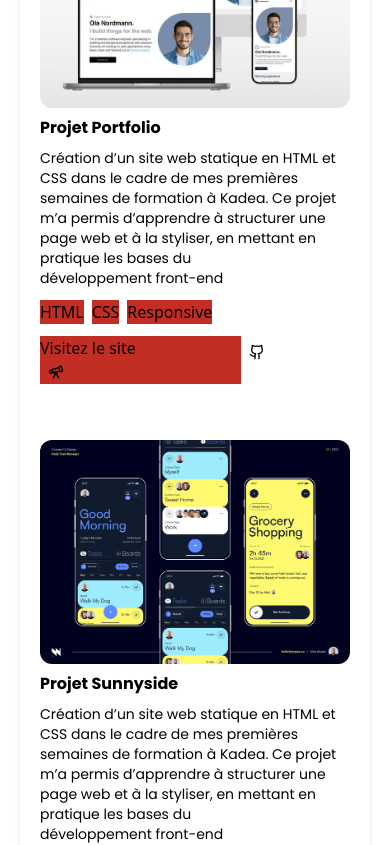
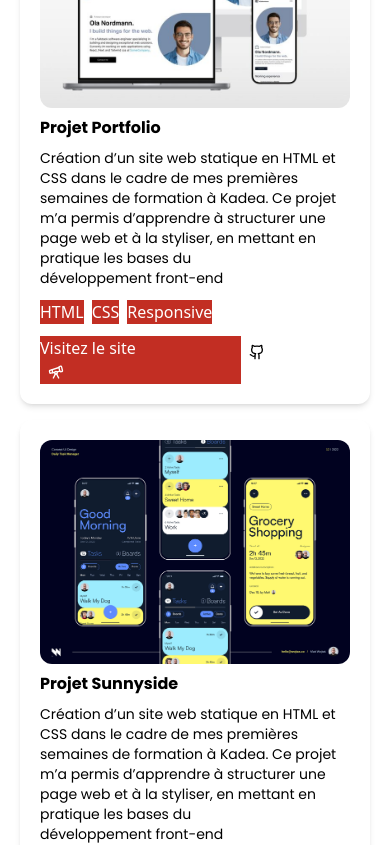
Before and after one commit to IsraelHangy/portfolio-israel, a React (Vite) app: page / in a window 390 px wide. Shown: the part 3459-4304 px from the top of the page. Built offline with nearby package versions, Linux system fonts and the light colour scheme.

Commit message:
docs: change have been made to the color text button into the home section

```diff
--- a/src/components/Contact.tsx
+++ b/src/components/Contact.tsx
@@ -203,7 +203,7 @@ const Contact = () => {
 
           <button
             type="submit"
-            className="w-full bg-[#c22e23] hover:bg-[#79140f]  text-base-content py-3 font-poppins font-semibold md:font-bold"
+            className="w-full bg-[#c22e23] hover:bg-[#79140f]  text-white py-3 font-poppins font-semibold md:font-bold"
           >
             ENVOYEZ VOTRE MESSAGE
           </button>
--- a/src/components/Footer.tsx
+++ b/src/components/Footer.tsx
@@ -90,7 +90,7 @@ const Footer = () => {
       <button
         onClick={scrollToTop}
         aria-label="Remonter en haut"
-        className="absolute right-3 bottom-0 md:right-20 md:bottom-30 flex items-center justify-center w-10 h-10 md:w-12 md:h-12 rounded-full bg-[#c22e23] hover:bg-[#79140f] shadow-lg transition"
+        className="absolute right-3 bottom-0 md:right-20 md:bottom-30 flex items-center  text-white justify-center w-10 h-10 md:w-12 md:h-12 rounded-full bg-[#c22e23] hover:bg-[#79140f] shadow-lg transition"
       >
         <ArrowUp className="w-6 h-6 md:w-7 md:h-7" />
       </button>
--- a/src/components/Home.tsx
+++ b/src/components/Home.tsx
@@ -29,7 +29,7 @@ const Home = () => {
         <div className="flex justify-center md:justify-start space-x-4 md:mt-8 mt-6">
           <a
             href="#Contact"
-            className="btn btn-lg bg-red-500 hover:bg-red-600 text-base-content rounded-lg md:w-fit"
+            className="btn btn-lg bg-red-500 hover:bg-red-600 text-black rounded-lg md:w-fit"
           >
             <Mail className="w-5 h-5" />
             Contactez-moi
@@ -39,7 +39,7 @@ const Home = () => {
             href={cvPDF}
             target="_blank"
             rel="noopener noreferrer"
-            className="btn btn-lg bg-red-500 hover:bg-red-600 text-base-content rounded-lg md:w-fit flex items-center space-x-2"
+            className="btn btn-lg bg-red-500 hover:bg-red-600 text-black rounded-lg md:w-fit flex items-center space-x-2"
           >
             <FileText className="w-5 h-5" />
             <span>Mon CV</span>
--- a/src/components/Projects.tsx
+++ b/src/components/Projects.tsx
@@ -80,11 +80,11 @@ const Projects = () => {
       <div className="mt-20 md:mt-0 md:mb-20 mb-8">
         <Title title="Mes Oeuvres" />
       </div>
-      <div className="grid md:grid-cols-3 gap-4 shadow-md">
+      <div className="grid md:grid-cols-3 gap-4">
         {projects.map((project) => (
           <motion.div
             key={project.id}
-            className="bg-base-300 p-5 h-fit rounded-xl"
+            className="bg-base-300 p-5 h-fit rounded-xl shadow-md"
             initial="initial"
             whileInView="animate"
             viewport={{ once: true, amount: 0.4 }}
@@ -101,7 +101,7 @@ const Projects = () => {
             </div>
             <div className="flex flex-wrap gap-2 my-3">
               {project.technologies.map((tech, idx) => (
-                <span key={idx} className="badge bg-[#c22e23] md:bg-[#b51c11] badge-sm">
+                <span key={idx} className="badge bg-[#c22e23] md:bg-[#b51c11] badge-sm text-white">
                   {tech}
                 </span>
               ))}
@@ -111,7 +111,7 @@ const Projects = () => {
                 href={project.demoLink}
                 target="_blank"
                 rel="noopener noreferrer"
-                className="btn btn-lg bg-[#c22e23] md:bg-[#b51c11] hover:bg-[#79140f]   active:scale-95 transition-transform duration-150 w-2/3"
+                className="btn btn-lg bg-[#c22e23] md:bg-[#b51c11] hover:bg-[#79140f] text-white   active:scale-95 transition-transform duration-150 w-2/3"
               >
                 Visitez le site <Telescope className="w-4 ml-2" />
               </a>
```
